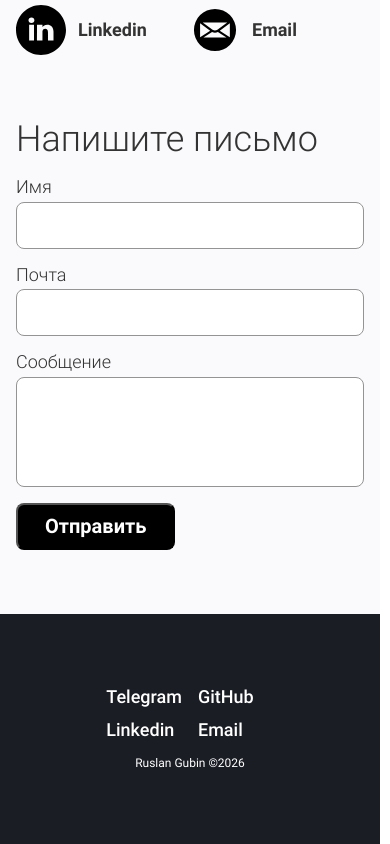
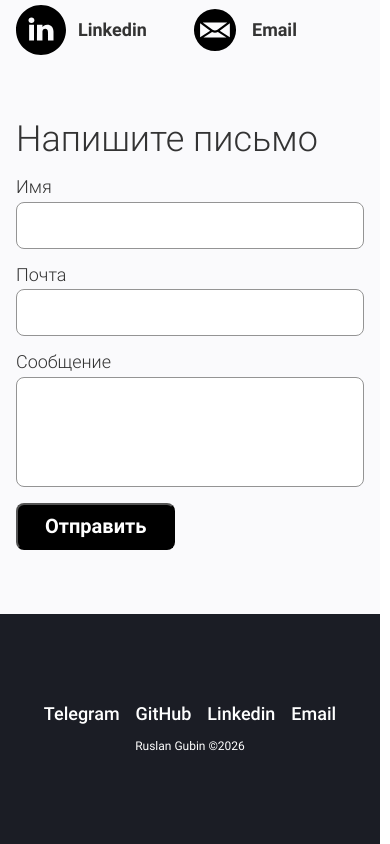
Before and after one commit to Ruslan-Gubin/portfolio-nuxt, a Nuxt app: page / in a window 390 px wide. Shown: the part 6217-7061 px from the top of the page. Built offline with nearby package versions, Linux system fonts and the light colour scheme.

Commit message:
update footer

```diff
--- a/components/Footer.vue
+++ b/components/Footer.vue
@@ -25,7 +25,7 @@
         </li>
       </ul>
     </nav>
-    <p class='copyright'>Ruslan Gubin ©2026</p>
+    <p class='copyright'>Ruslan Gubin &copy2026</p>
   </footer>
 </template>
 
@@ -46,12 +46,11 @@
   column-gap: var(--padding-content-block);
   font-size: 18px;
   font-weight: 500;
+  flex-wrap: wrap;
+  justify-content: center;
+  padding-inline: var(--padding-content-block);
+  row-gap: 12px;
 
-  @media (max-width: 500px) {
-    display: grid;
-    row-gap: 12px;
-    grid-template-columns: 1fr 1fr;
-  }
 }
 
 .copyright {
```
